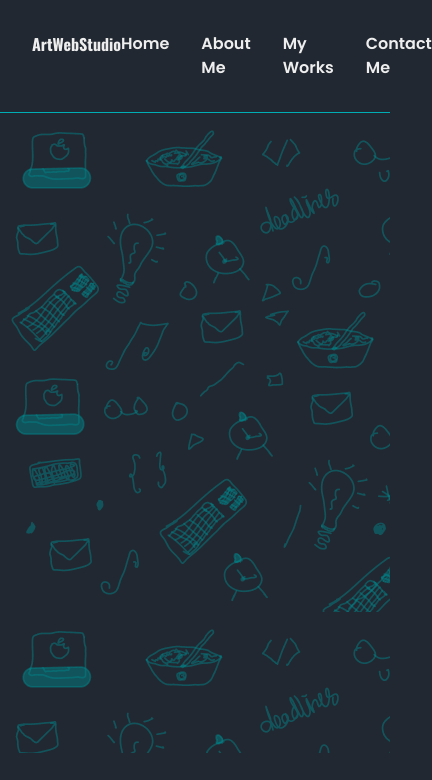
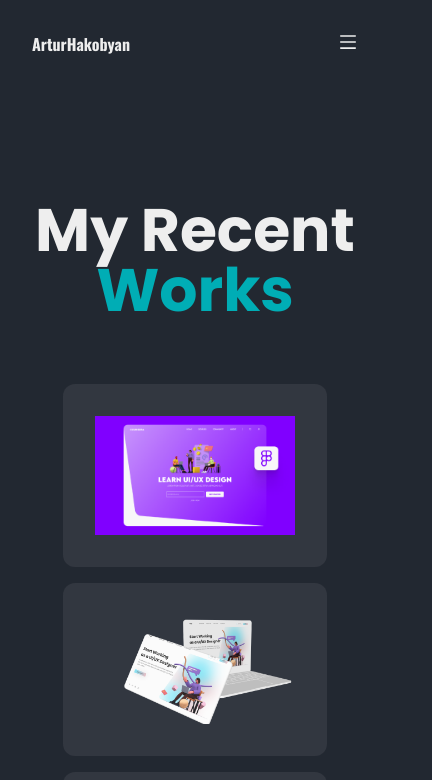
Before and after one commit to ArthurHakobyan/ah-website, a Next.js app: page /my-works in a window 390 px wide. Shown: the top 780 px of the page, 432 px wide, since content can reach past the window. Built offline with nearby package versions, Linux system fonts and the light colour scheme.

Commit message:
fixing contact navbar and my works

```diff
--- a/app/components/logo/NavLogo.jsx
+++ b/app/components/logo/NavLogo.jsx
@@ -1,18 +1,19 @@
-import React from 'react'
+import React from "react";
 import { Oswald } from "next/font/google";
 
 const oswald = Oswald({
-    subsets: ["latin"],
-    weight: ["200", "300", "400", "500", "600", "700"],
-  });
-
+  subsets: ["latin"],
+  weight: ["200", "300", "400", "500", "600", "700"],
+});
 
 const NavLogo = () => {
   return (
     <div>
-      <div className={`text-cream font-[700] ${oswald.className}`}>ArtWebStudio</div>
+      <div className={`text-cream font-[700] ${oswald.className}`}>
+        ArturHakobyan
+      </div>
     </div>
-  )
-}
+  );
+};
 
-export default NavLogo
+export default NavLogo;
--- a/app/contact/page.jsx
+++ b/app/contact/page.jsx
@@ -1,9 +1,35 @@
-import React from "react";
+'use client'
+import React, { useRef } from "react";
 import Image from "next/image";
 import Button from "../components/button/Button";
 import { BUTTON_TYPES } from "../data/button";
+import emailjs from "@emailjs/browser";
 
 const ContactPage = () => {
+  const form = useRef();
+
+  const sendEmail = (e) => {
+    e.preventDefault();
+
+    emailjs
+      .sendForm(
+        "service_s6c2c5r",
+        "template_y2jkr6k",
+        form.current,
+        "AKoOKTmmVSHpPyE7u"
+      )
+      .then(
+        (result) => {
+          console.log(result.text);
+        },
+        (error) => {
+          console.log(error.text);
+        }
+      );
+
+      e.target.reset();
+  };
+
   return (
     <section className="md:flex md:gap-4 container mx-auto px-8 py-32">
       <div className="flex-1 flex flex-col justify-center">
@@ -22,7 +48,7 @@ const ContactPage = () => {
         </div>
       </div>
       <div className="flex-1">
-        <form className="w-full max-w-lg">
+        <form className="w-full max-w-lg" ref={form} onSubmit={sendEmail}>
           <div className="flex flex-wrap -mx-3 mb-6">
             <div className="w-full md:w-1/2 px-3 mb-6 md:mb-0">
               <label
@@ -35,7 +61,7 @@ const ContactPage = () => {
                 className="appearance-none block w-full bg-gray text-gray-700 rounded-lg py-3 px-4 mb-3 leading-tight focus:outline-none focus:bg-white"
                 id="grid-first-name"
                 type="text"
-
+                name="user_name"
               />
             </div>
             <div className="w-full md:w-1/2 px-3">
@@ -49,7 +75,7 @@ const ContactPage = () => {
                 className="appearance-none block w-full bg-gray text-gray-700 rounded-lg py-3 px-4 leading-tight focus:outline-none focus:bg-white focus:border-gray-500"
                 id="grid-last-name"
                 type="text"
-
+                name="user_lastname"
               />
             </div>
           </div>
@@ -65,6 +91,7 @@ const ContactPage = () => {
                 className="appearance-none block w-full bg-gray text-gray-700 rounded-lg py-3 px-4 mb-3 leading-tight focus:outline-none focus:bg-white focus:border-gray-500"
                 id="email"
                 type="email"
+                name="user_email"
               />
             </div>
           </div>
@@ -79,6 +106,7 @@ const ContactPage = () => {
               <textarea
                 className=" no-resize appearance-none block w-full bg-gray text-gray-700 rounded-lg py-3 px-4 mb-3 leading-tight focus:outline-none focus:bg-white focus:border-gray-500 h-48 resize-none"
                 id="message"
+                name="message"
               ></textarea>
             </div>
           </div>
--- a/app/my-works/page.jsx
+++ b/app/my-works/page.jsx
@@ -1,22 +1,45 @@
-import React from 'react'
-import Image from 'next/image'
+import React from "react";
+import Image from "next/image";
 
 const MyWorksPage = () => {
   return (
-    <div className='md:relative '>
-        <div className='bg-my-works-bg brightness-75 w-full py-80'></div>
-      <section className='md:absolute top-0 left-0 w-full py-28 flex flex-col container mx-auto'>
-            <div className='mx-32 pb-16 '>
-                <h2 className='font-bold text-cream text-6xl'>My Recent <span className='text-azure'>Works</span></h2>
-            </div>
-            <div className='md:flex gap-4 justify-between md:mx-32'>
-                <div className='bg-gray bg-opacity-70 p-8 inline-block rounded-xl'><Image src="/images/graphics/my-recent-works/Course Website Landing Page Thumbnail 1.png " alt="vector image" width={200} height={100}/></div>
-                <div className='bg-gray bg-opacity-70 p-8 inline-block rounded-xl'><Image src="/images/graphics/my-recent-works/Group 1.png " alt="vector image" width={200} height={100}/></div>
-                <div className='bg-gray bg-opacity-70 p-8 inline-block rounded-xl'><Image src="/images/graphics/my-recent-works/Group 2.png " alt="vector image" width={200} height={100}/></div>
-            </div>
+    <div className="md:relative ">
+      <div className="hidden md:block bg-my-works-bg brightness-75 w-full py-80"></div>
+      <section className="md:absolute top-0 left-0 w-full py-28 flex flex-col container mx-auto">
+        <div className="md:mx-32 mx-auto pb-16 text-center">
+          <h2 className="font-bold text-cream text-6xl">
+            My Recent <span className="text-azure">Works</span>
+          </h2>
+        </div>
+        <div className="flex flex-wrap justify-center gap-4 w-full mx-auto">
+          <div className="bg-gray bg-opacity-70 p-8 inline-block rounded-xl">
+            <Image
+              src="/images/graphics/my-recent-works/Course Website Landing Page Thumbnail 1.png "
+              alt="vector image"
+              width={200}
+              height={100}
+            />
+          </div>
+          <div className="bg-gray bg-opacity-70 p-8 inline-block rounded-xl">
+            <Image
+              src="/images/graphics/my-recent-works/Group 1.png "
+              alt="vector image"
+              width={200}
+              height={100}
+            />
+          </div>
+          <div className="bg-gray bg-opacity-70 p-8 inline-block rounded-xl">
+            <Image
+              src="/images/graphics/my-recent-works/Group 2.png "
+              alt="vector image"
+              width={200}
+              height={100}
+            />
+          </div>
+        </div>
       </section>
     </div>
-  )
-}
+  );
+};
 
-export default MyWorksPage
+export default MyWorksPage;
--- a/app/navbar/page.jsx
+++ b/app/navbar/page.jsx
@@ -1,14 +1,23 @@
-import React from "react";
+"use client";
+
+import React, { useState } from "react";
 import Link from "next/link";
 import NavLogo from "../components/logo/NavLogo";
+import { AiOutlineClose, AiOutlineMenu } from "react-icons/ai";
 
 const Navbar = () => {
+  const [nav, setNav] = useState(true);
+
+  const handleNav = () => {
+    setNav(!nav);
+  };
+
   return (
-    <div className="bg-dark-blue py-8 px-8 sticky top-0 left-0 right-0 z-10 border-b border-azure">
+    <div className="bg-dark-blue py-8 px-8 sticky top-0 left-0 right-0 z-10">
       <div className="flex justify-between container mx-auto">
         <NavLogo />
-      <div className="text-cream font-semibold">
-      <ul className="flex gap-8">
+        <div className=" text-cream font-semibold">
+          <ul className="hidden md:flex gap-8">
             <li>
               <Link href="/">
                 <p>Home</p>
@@ -30,6 +39,39 @@ const Navbar = () => {
               </Link>
             </li>
           </ul>
+          <div onClick={handleNav} className="block md:hidden cursor-pointer">
+            {!nav ? <AiOutlineClose size={20} /> : <AiOutlineMenu size={20} />}
+          </div>
+          <div
+            className={
+              !nav
+                ? "fixed left-0 top-0 w-[60%] h-full bg-dark-blue ease-in-out duration-500 md:hidden"
+                : "fixed left-[-100%] ease-in-out duration-300"
+            }
+          >
+            <ul className="uppercase p-4">
+              <li className="p-4 border-b border-azure" onClick={handleNav}>
+                <Link href="/">
+                  <p>Home</p>
+                </Link>
+              </li>
+              <li className="p-4 border-b border-azure" onClick={handleNav}>
+                <Link href="/about-me">
+                  <p>About Me</p>
+                </Link>
+              </li>
+              <li className="p-4 border-b border-azure" onClick={handleNav}>
+                <Link href="/my-works">
+                  <p>My Works</p>
+                </Link>
+              </li>
+              <li className="p-4 border-b border-azure" onClick={handleNav}>
+                <Link href="/contact">
+                  <p>Contact Me</p>
+                </Link>
+              </li>
+            </ul>
+          </div>
         </div>
       </div>
     </div>
--- a/app/page.jsx
+++ b/app/page.jsx
@@ -22,7 +22,7 @@ const HomePage = () => {
       <section className="md:flex container mx-auto px-8 md:py-32 pt-32">
         <div className="flex flex-1 align-center justify-center">
           <div className="my-auto relative md:pl-16">
-            <div className="absolute bottom-0 left-0 ">
+            <div className="md:absolute bottom-0 left-0 md:block hidden">
               <Image
                 src="/images/graphics/home-vectors/Vector 187.png"
                 alt="vector image"
--- a/package.json
+++ b/package.json
@@ -9,6 +9,7 @@
     "lint": "next lint"
   },
   "dependencies": {
+    "@emailjs/browser": "^3.11.0",
     "autoprefixer": "10.4.15",
     "eslint": "8.49.0",
     "eslint-config-next": "13.4.19",
@@ -17,6 +18,7 @@
     "postcss": "8.4.29",
     "react": "18.2.0",
     "react-dom": "18.2.0",
+    "react-icons": "^4.11.0",
     "tailwindcss": "3.3.3"
   }
 }
```
Also changed, not shown: 1 other file (tests, documents, lock files or other folders). Lines whose indentation alone changed are shown as unchanged.
